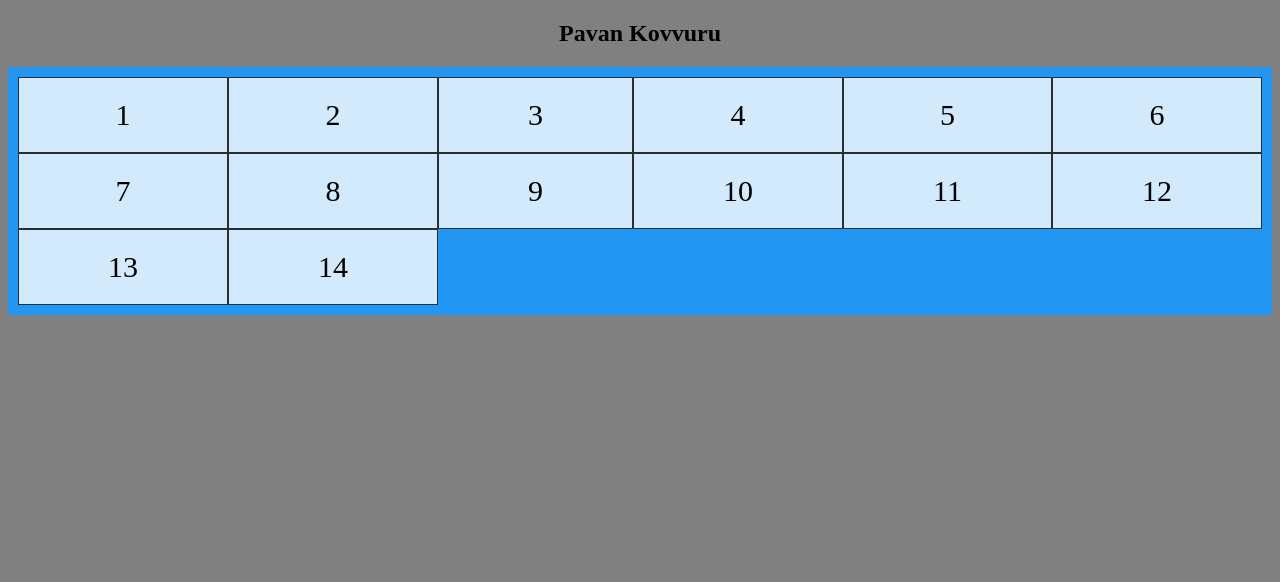
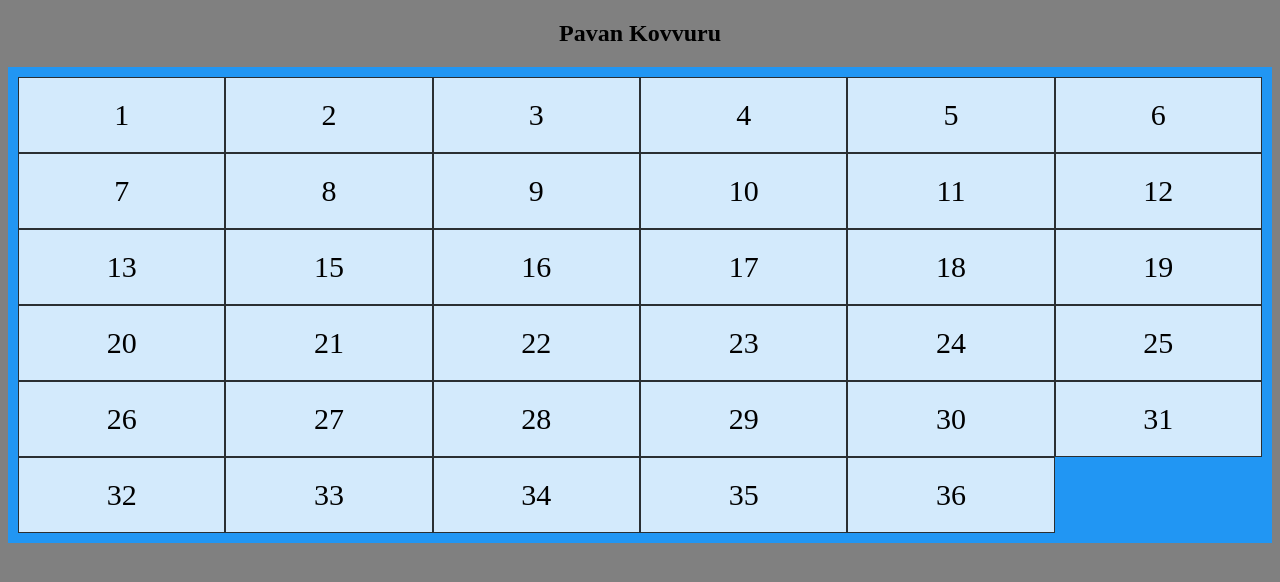
Before and after one commit to Grimnir03/PavanGrimnir, a plain HTML site: page shedule.html in a window 1280 px wide. Drawn offline with Linux system fonts and the light colour scheme.

Commit message:
Update shedule.html

```diff
--- a/shedule.html
+++ b/shedule.html
@@ -37,7 +37,28 @@ body {
   <div class="grid-item">11</div>
   <div class="grid-item">12</div>
   <div class="grid-item">13</div>
-  <div class="grid-item">14</div>
+  <div class="grid-item">15</div>
+  <div class="grid-item">16</div>
+  <div class="grid-item">17</div>
+  <div class="grid-item">18</div>
+  <div class="grid-item">19</div>
+  <div class="grid-item">20</div>
+  <div class="grid-item">21</div>
+  <div class="grid-item">22</div>
+  <div class="grid-item">23</div>
+  <div class="grid-item">24</div>
+  <div class="grid-item">25</div>
+  <div class="grid-item">26</div>
+  <div class="grid-item">27</div>
+  <div class="grid-item">28</div>
+  <div class="grid-item">29</div>
+  <div class="grid-item">30</div>
+  <div class="grid-item">31</div>
+  <div class="grid-item">32</div>
+  <div class="grid-item">33</div>
+  <div class="grid-item">34</div>
+  <div class="grid-item">35</div>
+  <div class="grid-item">36</div>
 </div>
    </body>
 </html>
```
